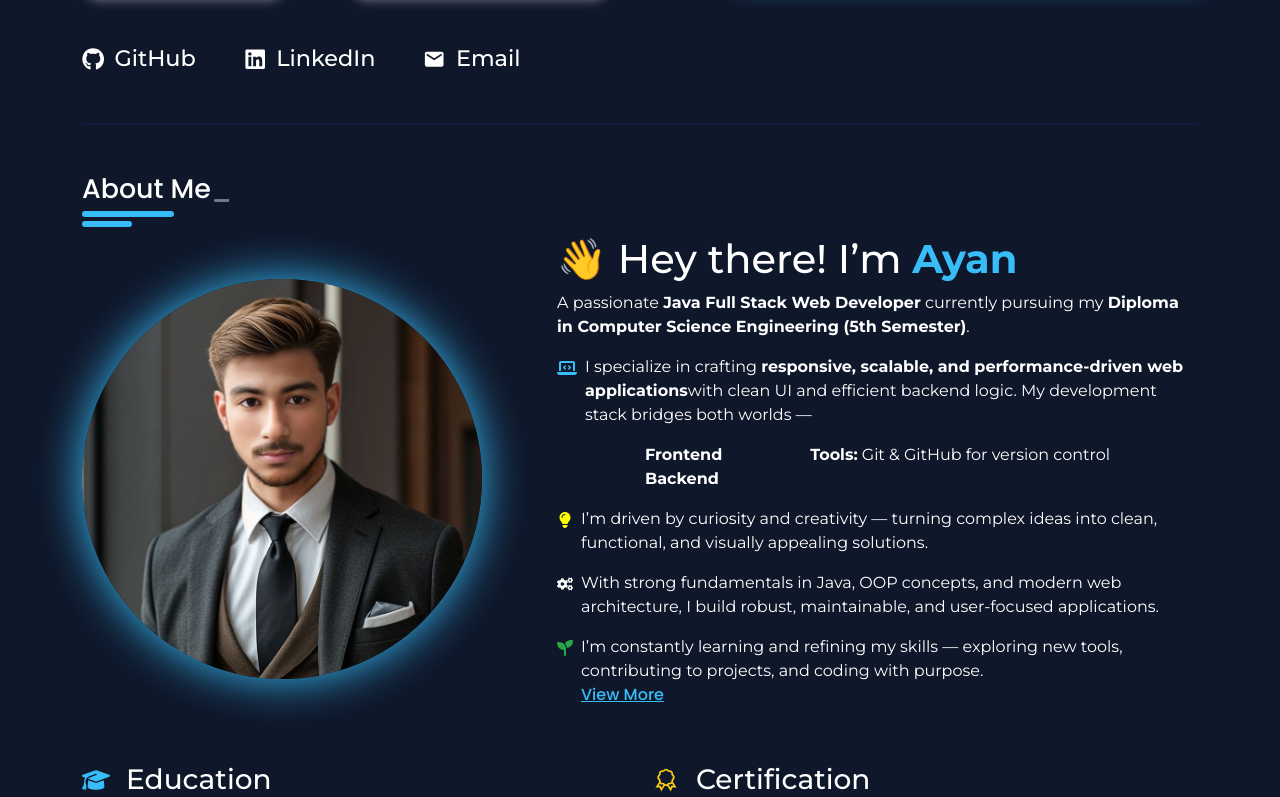
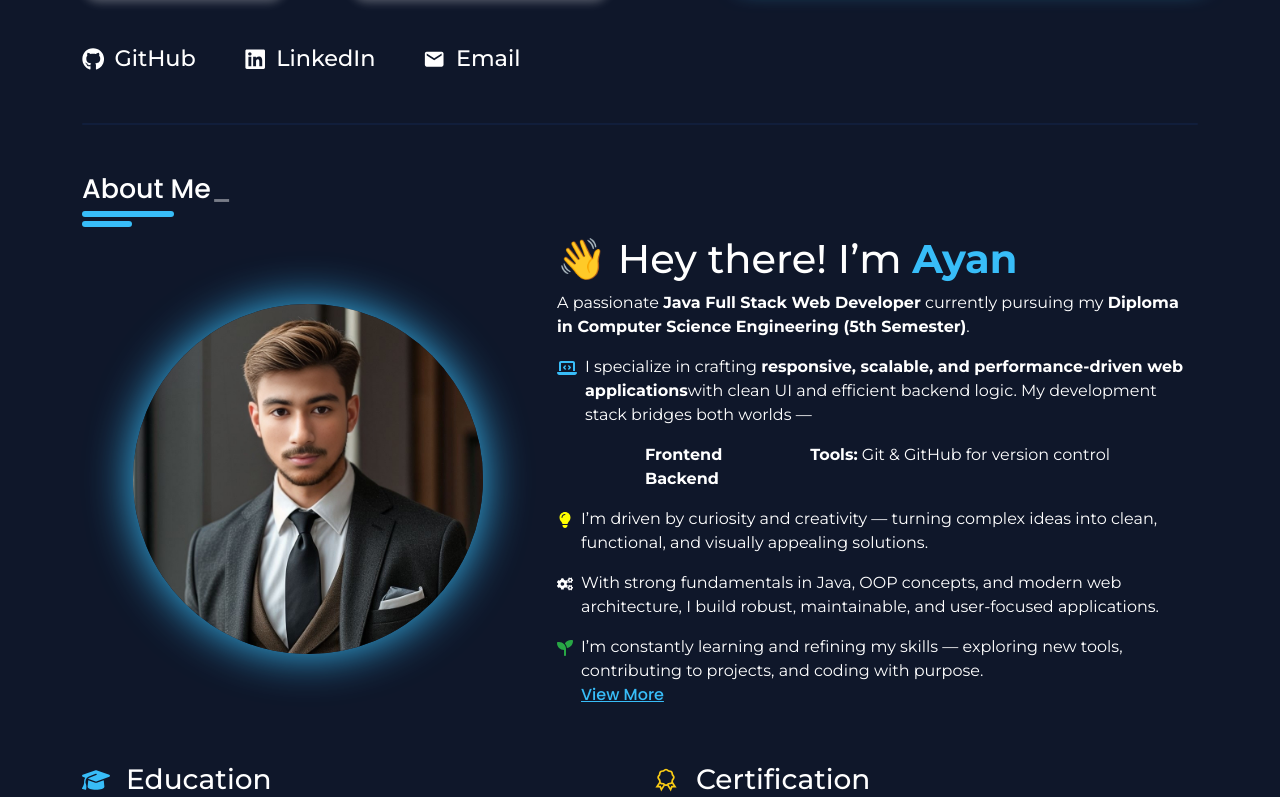
Before and after one commit to Ayan-webDEV/Portfolio, a React (Vite) app: page / in a window 1280 px wide. Shown: the part 527-1324 px from the top of the page. Built offline with nearby package versions, Linux system fonts and the light colour scheme; a web font is replaced by a local one.

Commit message:
About's CSS improved

```diff
--- a/src/Components/About/About.jsx
+++ b/src/Components/About/About.jsx
@@ -19,10 +19,12 @@ const About = () => {
         <div className="container">
           <Hedding hds={"About Me"} cursor={"_"} />
           <div>
-            <div className="row mt-2 align-items-center">
-              <div className="col-12 col-lg-5 ">
-                <div className={style.profilePicCont}>
-                  <img src={profilePic} className={style.profilePic} alt="" />
+            <div className="row mt-2 align-items-center justify-content-center">
+              <div className="col-12 col-lg-5 my-5">
+                <div className="d-flex justify-content-center my-3">
+                  <div className={style.profilePicCont}>
+                    <img src={profilePic} className={style.profilePic} alt="" />
+                  </div>
                 </div>
               </div>
               <div className="col-12 col-lg-7">
--- a/src/Components/About/About.module.css
+++ b/src/Components/About/About.module.css
@@ -29,8 +29,8 @@
 
 .profilePicCont {
   /* background-color: red; */
-  height: 400px;
-  width: 400px;
+  height: 350px;
+  width: 350px;
   /* border-radius: 50%; */
 }
 .profilePic {
```
